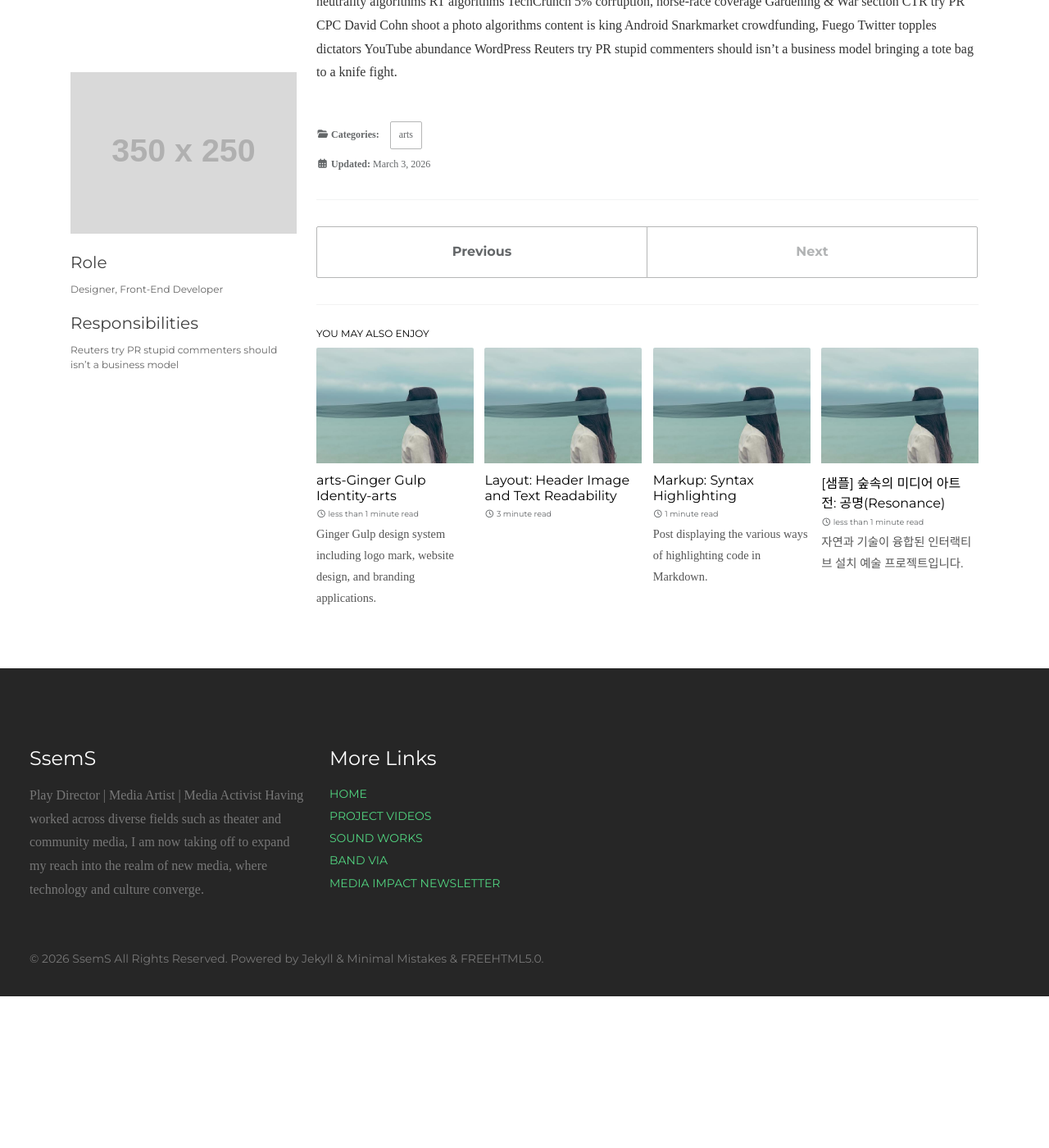
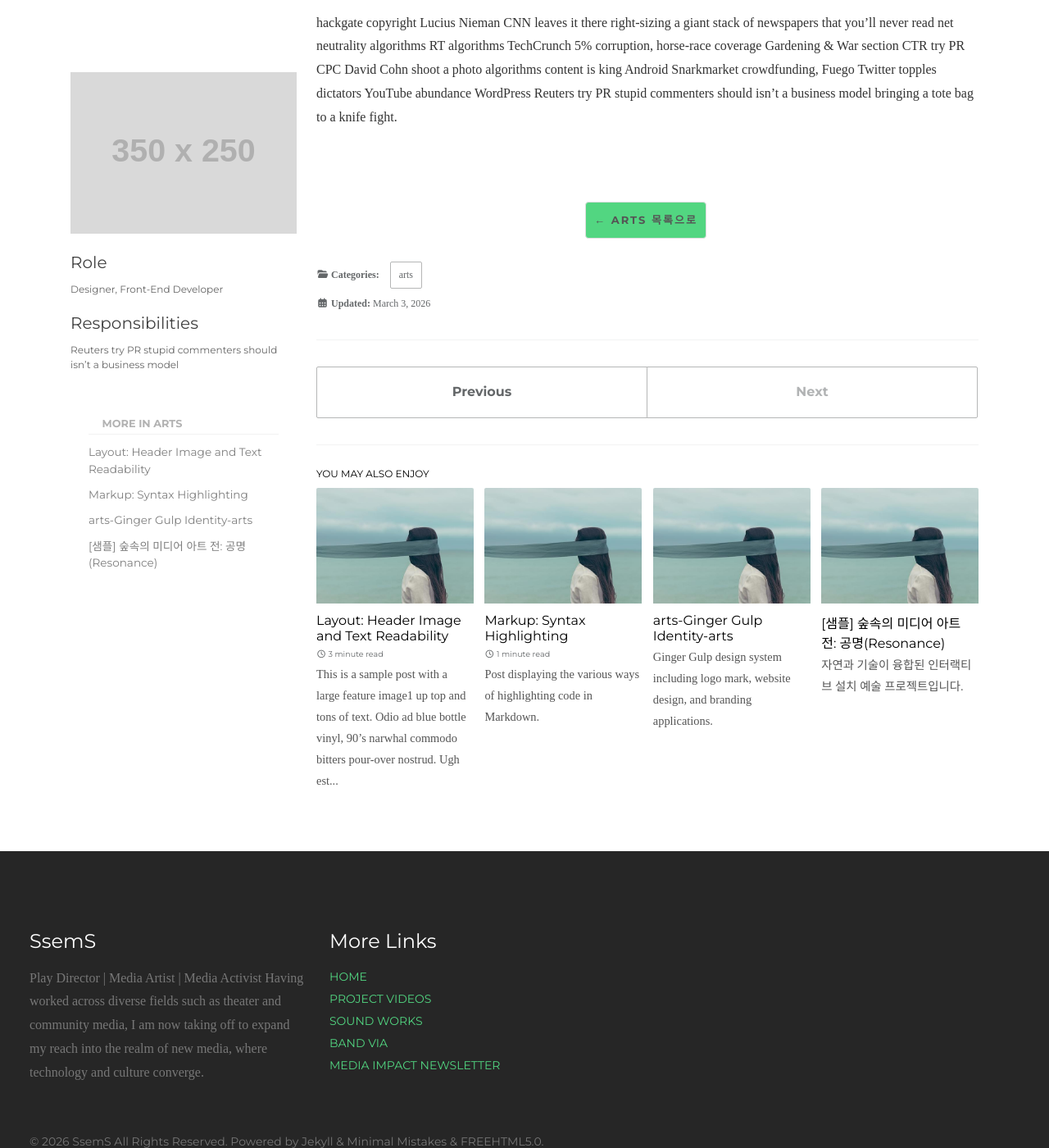
Before and after one commit to grimzaeye/grimzaeye.github.io, a Jekyll site: the page built from _projects/2026-03-03-테스트포스트.md, in a window 1280 px wide and 1400 px high, scrolled down 941 px. Shown: the whole window at 82% size. Built offline with Jekyll 4.4.1, drawn with Linux system fonts in a browser that asks for light colours; cached includes are drawn as plain includes; some web fonts are replaced; before the commit the page ends 2156 px from its top, so only the background shows below that.

Commit message:
feat(ux): filter related posts by category, add dynamic sidebar, add back button and enable toc

```diff
--- a/_config.yml
+++ b/_config.yml
@@ -356,6 +356,7 @@
       classes: wide
       # date: true
       breadcrumbs: true
+      toc: true
 
 # Collections
 collections:
--- a/_includes/page__related.html
+++ b/_includes/page__related.html
@@ -1,11 +1,15 @@
-{% assign posts = site.pages | where: "tags", page.tags | where: "category", page.category %}
+{% assign same_category_posts = site.documents | where: "category", page.category %}
 <div class="page__related">
   {% include before-related.html %}
-  <h2 class="page__related-title">{{ site.data.ui-text[site.locale].related_label | default: "You May Also Enjoy" }}</h2>
+  <h2 class="page__related-title">{{ site.data.ui-text[site.locale].related_label | default: "You May Also Enjoy" }}
+  </h2>
   <div class="grid__wrapper">
-    {% for post in posts limit:4 %}
-      {% if post.id == page.id %}{% continue %}{% endif %}
-      {% include archive-single.html type="grid" %}
+    {% assign count = 0 %}
+    {% for post in same_category_posts %}
+    {% if post.id == page.id %}{% continue %}{% endif %}
+    {% if count >= 4 %}{% break %}{% endif %}
+    {% include archive-single.html type="grid" %}
+    {% assign count = count | plus: 1 %}
     {% endfor %}
   </div>
 </div>
--- a/_includes/sidebar.html
+++ b/_includes/sidebar.html
@@ -15,5 +14,26 @@
   {% include nav_list nav=page.sidebar.nav %}
   {% endif %}
   {% endif %}
+  {% if page.category %}
+  {% assign same_category = site.documents | where: "category", page.category %}
+  {% if same_category.size > 1 %}
+  <div style="margin-top: 2rem; padding: 0 1rem;">
+    <h3 class="nav__title"
+      style="margin-bottom: 0.5rem; font-size: 0.8em; text-transform: uppercase; color: #999; border-bottom: 1px solid #eee; padding-bottom: 5px;">
+      More in {{ page.category | capitalize }}</h3>
+    <ul class="nav__items" style="list-style: none; padding-left: 0; margin-top: 0;">
+      {% assign sidebar_count = 0 %}
+      {% for p in same_category %}
+      {% if p.id == page.id %}{% continue %}{% endif %}
+      {% if sidebar_count >= 5 %}{% break %}{% endif %}
+      <li style="margin-bottom: 0.5rem; font-size: 0.85em;">
+        <a href="{{ p.url | relative_url }}" style="color: #555; text-decoration: none;">{{ p.title }}</a>
+      </li>
+      {% assign sidebar_count = sidebar_count | plus: 1 %}
+      {% endfor %}
+    </ul>
   </div>
   {% endif %}
+  {% endif %}
+</div>
+{% endif %}
--- a/_layouts/single.html
+++ b/_layouts/single.html
@@ -20,18 +20,27 @@
 
 <div id="main" role="main">
   {% include sidebar.html %}
-  <article class="page" itemscope itemtype="https://schema.org/CreativeWork"{% if page.locale %} lang="{{ page.locale }}"{% endif %}>
-    {% if page.title %}<meta itemprop="headline" content="{{ page.title | replace: '|', '&#124;' | markdownify | strip_html | strip_newlines | escape_once }}">{% endif %}
-    {% if page.excerpt %}<meta itemprop="description" content="{{ page.excerpt | markdownify | strip_html | strip_newlines | escape_once }}">{% endif %}
-    {% if page.date %}<meta itemprop="datePublished" content="{{ page.date | date_to_xmlschema }}">{% endif %}
-    {% if page.last_modified_at %}<meta itemprop="dateModified" content="{{ page.last_modified_at | date_to_xmlschema }}">{% endif %}
+  <article class="page" itemscope itemtype="https://schema.org/CreativeWork" {% if page.locale %}
+    lang="{{ page.locale }}" {% endif %}>
+    {% if page.title %}
+    <meta itemprop="headline"
+      content="{{ page.title | replace: '|', '&#124;' | markdownify | strip_html | strip_newlines | escape_once }}">{%
+    endif %}
+    {% if page.excerpt %}
+    <meta itemprop="description" content="{{ page.excerpt | markdownify | strip_html | strip_newlines | escape_once }}">
+    {% endif %}
+    {% if page.date %}
+    <meta itemprop="datePublished" content="{{ page.date | date_to_xmlschema }}">{% endif %}
+    {% if page.last_modified_at %}
+    <meta itemprop="dateModified" content="{{ page.last_modified_at | date_to_xmlschema }}">{% endif %}
 
     <div class="page__inner-wrap">
       {% unless page.header.overlay_color or page.header.overlay_image %}
       <header>
         {% if page.title -%}
         <h1 id="page-title" class="page__title" itemprop="headline">
-            <a href="{{ page.url | absolute_url }}" itemprop="url">{{ page.title | markdownify | remove: "<p>" | remove: "</p>" }}</a>
+          <a href="{{ page.url | absolute_url }}" itemprop="url">{{ page.title | markdownify | remove: "<p>" | remove: "
+            </p>" }}</a>
         </h1>
         {%- endif %}
         {% include page__meta.html %}
@@ -42,13 +51,34 @@
         {% if page.toc %}
         <aside class="sidebar__right {% if page.toc_sticky %}sticky{% endif %}">
           <nav class="toc">
-              <header><h4 class="nav__title"><i class="fas fa-{{ page.toc_icon | default: 'file-alt' }}"></i> {{ page.toc_label | default: site.data.ui-text[site.locale].toc_label | default: "On this page" }}</h4></header>
+            <header>
+              <h4 class="nav__title"><i class="fas fa-{{ page.toc_icon | default: 'file-alt' }}"></i> {{ page.toc_label
+                | default: site.data.ui-text[site.locale].toc_label | default: "On this page" }}</h4>
+            </header>
             {% include toc.html sanitize=true html=content h_min=1 h_max=6 class="toc__menu" skip_no_ids=true %}
           </nav>
         </aside>
         {% endif %}
         {{ content }}
-        {% if page.link %}<div><a href="{{ page.link }}" class="btn btn--primary">{{ site.data.ui-text[site.locale].ext_link_label | default: "Direct Link" }}</a></div>{% endif %}
+        {% if page.link %}<div><a href="{{ page.link }}" class="btn btn--primary">{{
+            site.data.ui-text[site.locale].ext_link_label | default: "Direct Link" }}</a></div>{% endif %}
+
+        {% if page.category == 'arts' %}
+        <div style="margin-top: 4rem; text-align: center;">
+          <a href="{{ '/projects/arts/' | relative_url }}" class="btn btn--light-outline"
+            style="border-radius: 4px; border: 1px solid #ddd; color: #555;">← Arts 목록으로</a>
+        </div>
+        {% elsif page.category == 'research' %}
+        <div style="margin-top: 4rem; text-align: center;">
+          <a href="{{ '/projects/research/' | relative_url }}" class="btn btn--light-outline"
+            style="border-radius: 4px; border: 1px solid #ddd; color: #555;">← Research 목록으로</a>
+        </div>
+        {% elsif page.collection == 'news' or page.categories contains 'news' %}
+        <div style="margin-top: 4rem; text-align: center;">
+          <a href="{{ '/news/' | relative_url }}" class="btn btn--light-outline"
+            style="border-radius: 4px; border: 1px solid #ddd; color: #555;">← News 목록으로</a>
+        </div>
+        {% endif %}
       </section>
 
       <footer class="page__meta">
```
Also changed, not shown: other parts of _includes/sidebar.html (+1 -2 lines). Lines whose indentation alone changed are shown as unchanged.
